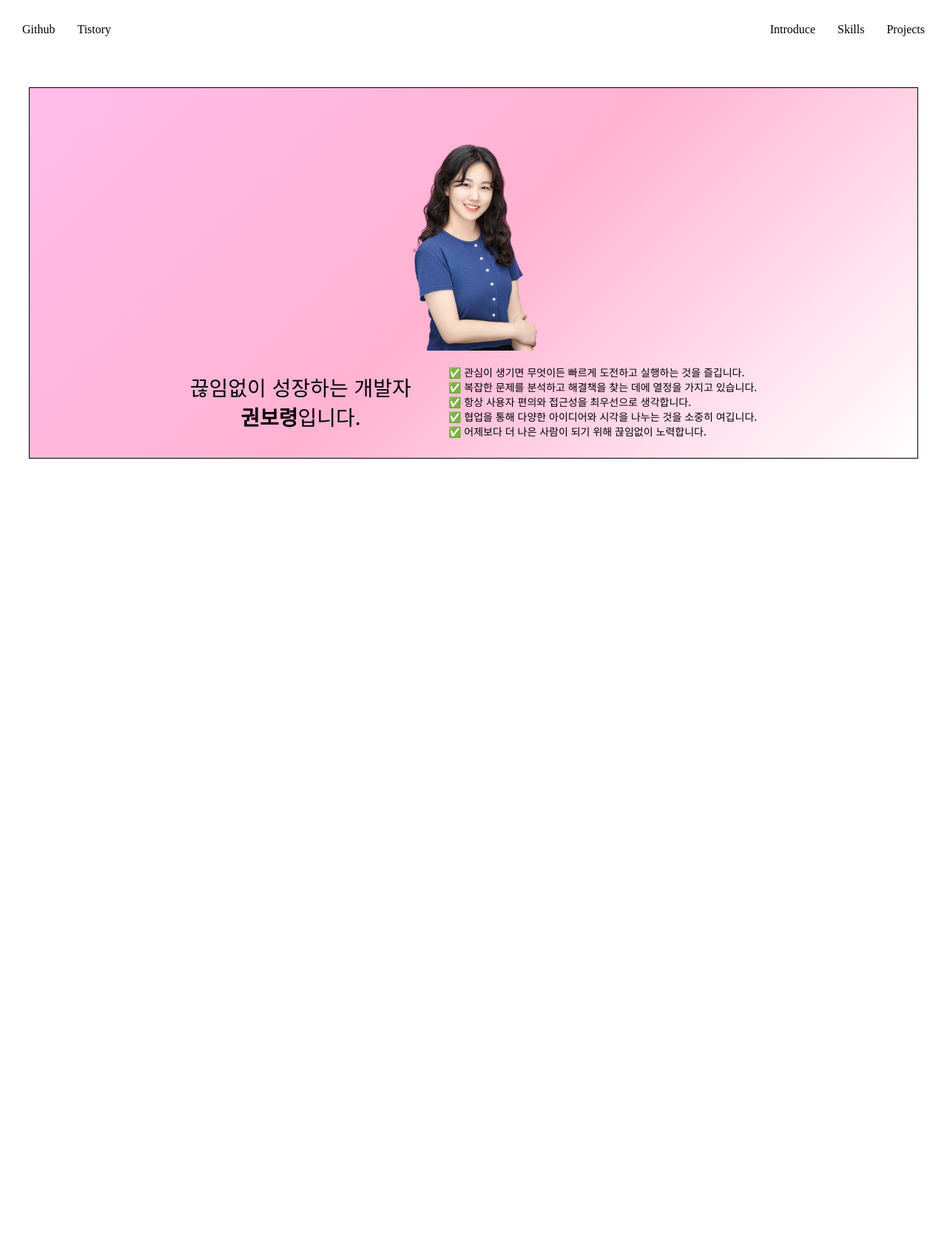
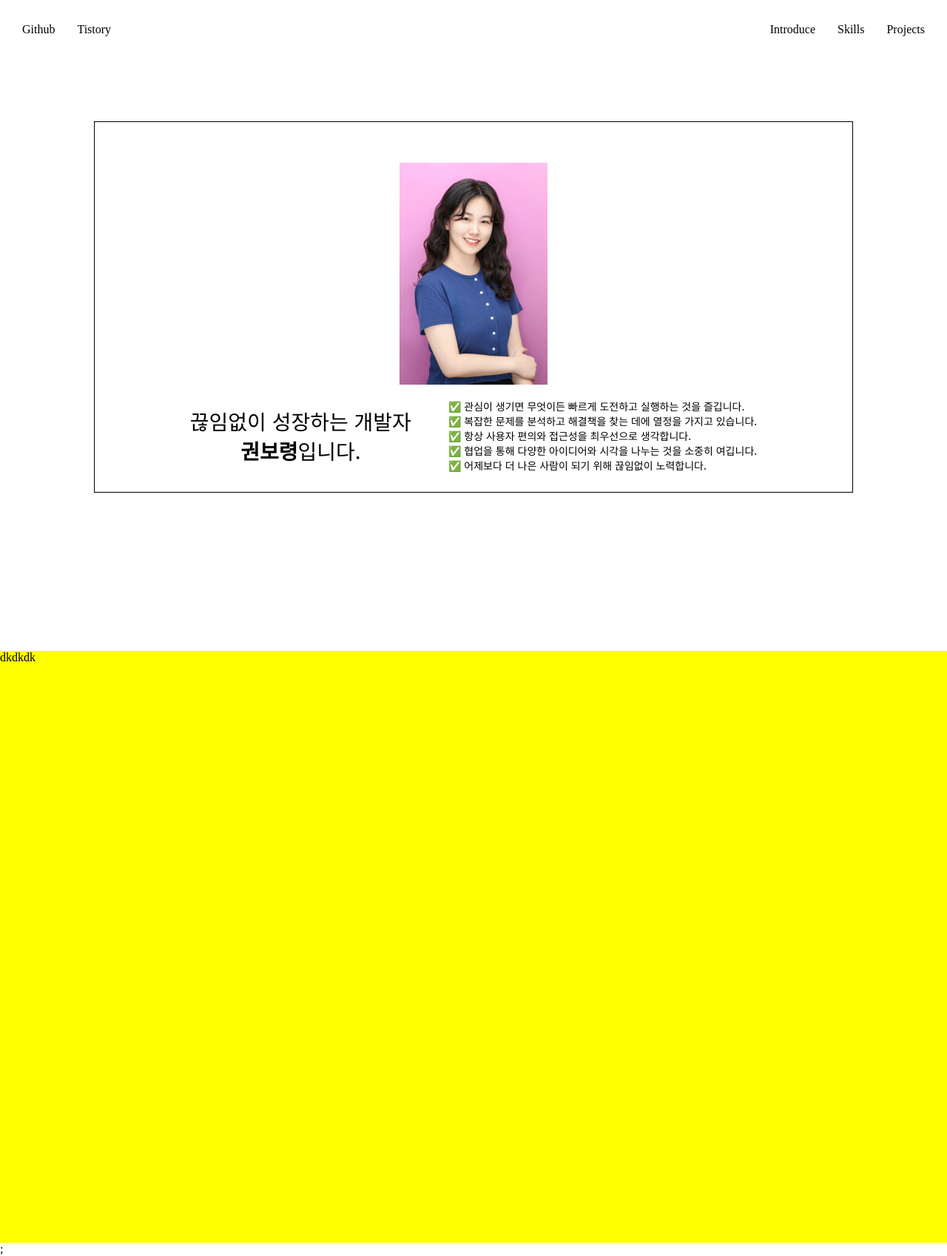
Before and after one commit to kwonboryong/Portfolio, a React (Vite) app: page / in a window 1280 px wide. Shown: the whole page at 74% size. Before the commit the page ends 800 px from the top, so only its background shows below. Built offline with nearby package versions, Linux system fonts and the light colour scheme.

Commit message:
Update: 스크롤 애니메이션 추가

```diff
--- a/src/pages/HomePage.jsx
+++ b/src/pages/HomePage.jsx
@@ -1,9 +1,11 @@
 import Main from "@/pages/Main";
+import IntroducePage from "@/pages/IntroducePage";
 
 function HomePage() {
   return (
     <div>
       <Main />
+      <IntroducePage />
     </div>
   );
 }
--- /dev/null
+++ b/src/pages/IntroducePage.jsx
@@ -0,0 +1,23 @@
+import s from "./IntroducePage.module.scss";
+import { motion } from "framer-motion";
+
+function IntroducePage() {
+  return (
+    <motion.div
+      initial={{ opacity: 0, y: 50 }}
+      whileInView={{ opacity: 1, y: 0 }}
+      viewport={{ once: false }}
+      transition={{
+        ease: "easeInOut",
+        duration: 2,
+        y: { duration: 1 },
+      }}
+    >
+      <div>
+        <div className={s.container}>dkdkdk</div>;
+      </div>
+    </motion.div>
+  );
+}
+
+export default IntroducePage;
--- /dev/null
+++ b/src/pages/IntroducePage.module.scss
@@ -0,0 +1,4 @@
+.container {
+  height: 100vh;
+  background-color: yellow;
+}
--- a/src/pages/Main.jsx
+++ b/src/pages/Main.jsx
@@ -2,10 +2,22 @@ import Header from "@/components/Header";
 import Profile from "@/components/Profile";
 import Introduce from "@/components/Introduce";
 import s from "./Main.module.scss";
+import { motion } from "framer-motion";
 
 function Main() {
   return (
     <>
+      <motion.div
+        initial={{ opacity: 0, y: 50 }}
+        whileInView={{ opacity: 1, y: 0 }}
+        viewport={{ once: false }}
+        transition={{
+          ease: "easeInOut",
+          duration: 2,
+          y: { duration: 1 },
+        }}
+      >
+        <div>
           <Header />
           <div className={s.container}>
             <div className={s.box}>
@@ -13,6 +25,8 @@ function Main() {
               <Introduce />
             </div>
           </div>
+        </div>
+      </motion.div>
     </>
   );
 }
--- a/src/pages/Main.module.scss
+++ b/src/pages/Main.module.scss
@@ -1,17 +1,17 @@
 .container {
   user-select: none;
-  // height: 100vh;
+  height: 100vh;
 
   display: flex;
   justify-content: center;
   align-items: center;
 
   .box {
-    margin-top: 3%;
-    // margin-left: 8%;
-    background: linear-gradient(135deg, #FFBDEC 0%, #FFB3D1 50%, #FFFFFF 100%);
+    margin-top: -130px;
+    // background: linear-gradient(135deg, #FFBDEC 0%, #FFB3D1 50%, #FFFFFF 100%);
 
-    width: 1200px;
+    // width: 1200px;
+    width: 80%;
     height: 500px;
     border: 1px solid black;
   }
```
Also changed, not shown: public/assets/profile.webp. Lines whose indentation alone changed are shown as unchanged.
